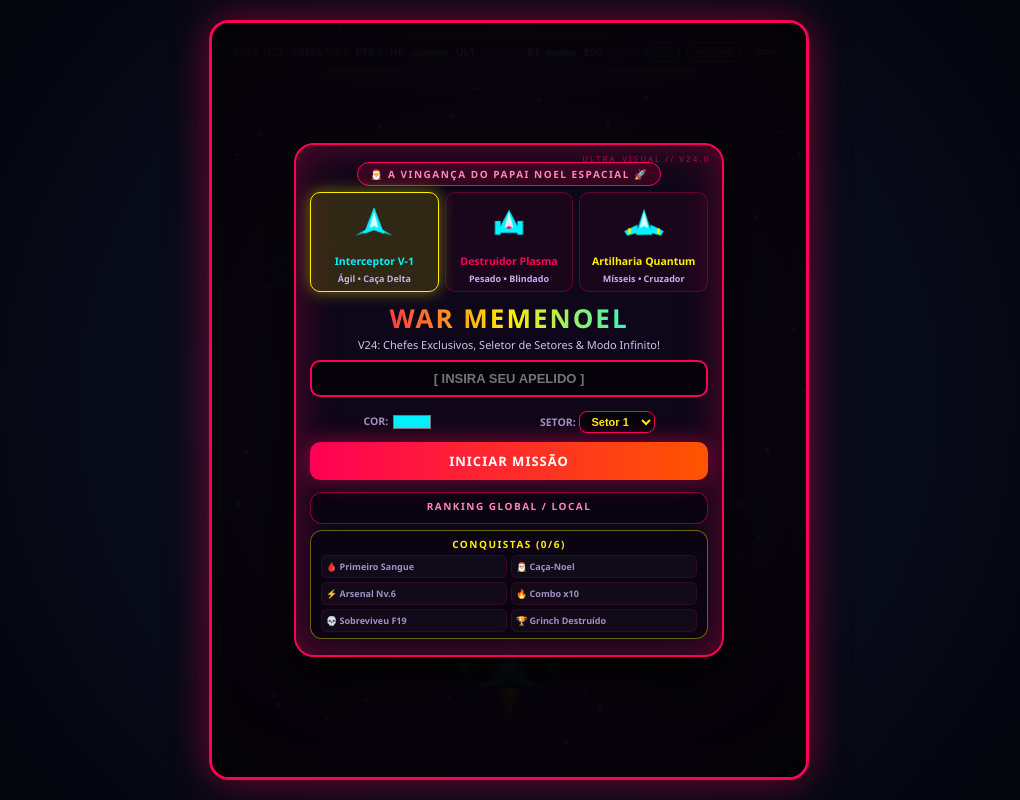
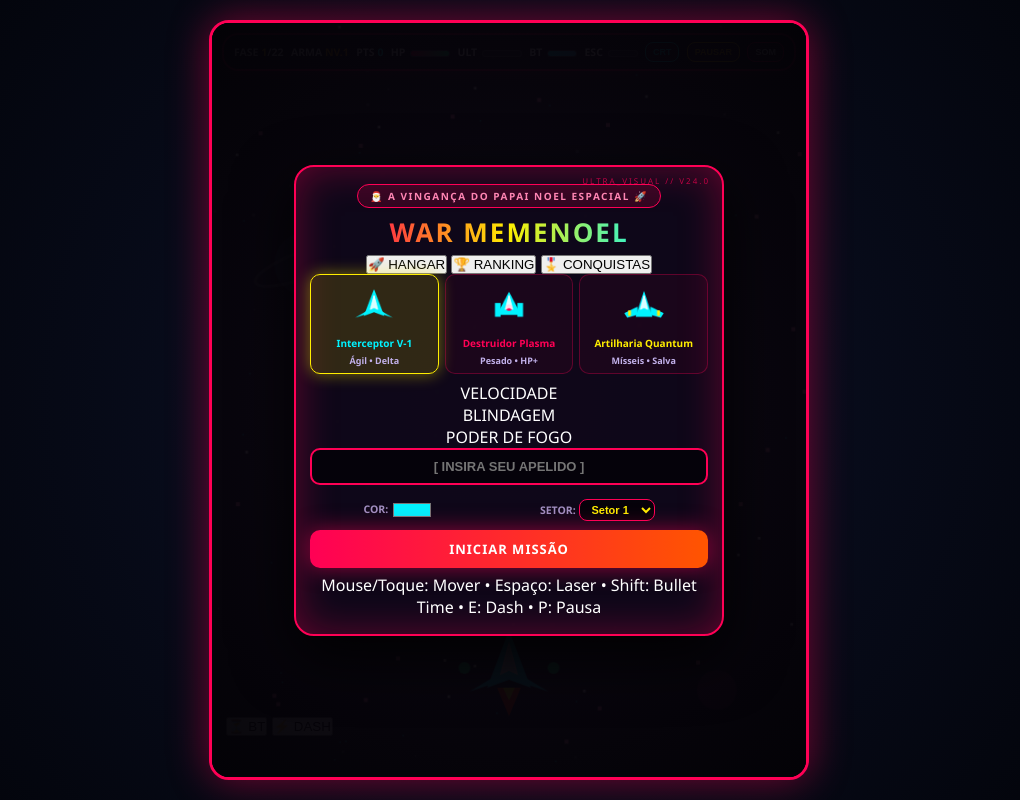
Before and after one commit to WillianBertin/war-memenoel, a plain HTML site: page index.html in a window 1280 px wide. Shown: the whole page, without its empty margins (131-1151 px from the left). Drawn offline with Linux system fonts and the light colour scheme.

Commit message:
Update title and enhance game UI elements

```diff
--- a/index.html
+++ b/index.html
@@ -3,7 +3,7 @@
 <head>
   <meta charset="UTF-8">
   <meta name="viewport" content="width=device-width, initial-scale=1.0, maximum-scale=1.0, user-scalable=no">
-  <title>War Memenoel — Ultra Edition 3D (V24)</title>
+  <title>War Memenoel — Ultra Edition 3D (V25)</title>
   <link rel="stylesheet" href="style.css">
 </head>
 <body>
@@ -16,40 +16,58 @@
       <div>PTS <span id="pts" style="color:#00f3ff;">0</span></div>
       <div>HP <span class="bar-bg"><span id="hp-bar"></span></span></div>
       <div>ULT <span class="bar-bg"><span id="ult-bar"></span></span></div>
-      <div>BT <span class="bar-bg" style="width:32px;"><span id="bt-bar"></span></span></div>
-      <div>ESC <span class="bar-bg" style="width:32px;"><span id="sh-bar"></span></span></div>
+      <div>BT <span class="bar-bg" style="width:30px;"><span id="bt-bar"></span></span></div>
+      <div>ESC <span class="bar-bg" style="width:30px;"><span id="sh-bar"></span></span></div>
       <button id="btn-crt" class="hud-btn" type="button">CRT</button>
       <button id="btn-pause" class="hud-btn" type="button">PAUSAR</button>
       <button id="btn-som" class="hud-btn" type="button">SOM</button>
     </div>
     <div id="toast-conquista">🏆 CONQUISTA DESBLOQUEADA!</div>
     <div id="hud-bot">
+      <div class="bot-left">
+        <button id="btn-bt-mob" class="act-btn" type="button">⏳ BT</button>
+        <button id="btn-dash" class="act-btn" type="button">⚡ DASH</button>
         <div id="combo-tag">COMBO x1</div>
+      </div>
       <button id="btn-ult" type="button" class="hidden">SUPER LASER (ESPACO)</button>
     </div>
 
     <div id="start-screen" class="overlay">
       <div class="card">
         <div class="badge">🎅 A VINGANÇA DO PAPAI NOEL ESPACIAL 🚀</div>
+        <h1>WAR MEMENOEL</h1>
+
+        <div class="menu-tabs">
+          <button class="tab-btn active" type="button" onclick="mudarAba('hangar', this)">🚀 HANGAR</button>
+          <button class="tab-btn" type="button" onclick="mudarAba('ranking', this)">🏆 RANKING</button>
+          <button class="tab-btn" type="button" onclick="mudarAba('conquistas', this)">🎖️ CONQUISTAS</button>
+        </div>
+
+        <div id="tab-hangar" class="tab-panel">
           <div class="ship-select-box">
             <div class="ship-option selected" data-ship="1" onclick="selecionarNave(1)">
               <canvas class="ship-preview" id="prev-1" width="60" height="52"></canvas>
-            <strong style="color:#00f3ff; font-size:10.5px;">Interceptor V-1</strong>
-            <span>Ágil • Caça Delta</span>
+              <strong style="color:#00f3ff; font-size:10px;">Interceptor V-1</strong>
+              <span>Ágil • Delta</span>
             </div>
             <div class="ship-option" data-ship="2" onclick="selecionarNave(2)">
               <canvas class="ship-preview" id="prev-2" width="60" height="52"></canvas>
-            <strong style="color:#ff0055; font-size:10.5px;">Destruidor Plasma</strong>
-            <span>Pesado • Blindado</span>
+              <strong style="color:#ff0055; font-size:10px;">Destruidor Plasma</strong>
+              <span>Pesado • HP+</span>
             </div>
             <div class="ship-option" data-ship="3" onclick="selecionarNave(3)">
               <canvas class="ship-preview" id="prev-3" width="60" height="52"></canvas>
-            <strong style="color:#ffee00; font-size:10.5px;">Artilharia Quantum</strong>
-            <span>Mísseis • Cruzador</span>
+              <strong style="color:#ffee00; font-size:10px;">Artilharia Quantum</strong>
+              <span>Mísseis • Salva</span>
             </div>
           </div>
-        <h1>WAR MEMENOEL</h1>
-        <p class="sub">V24: Chefes Exclusivos, Seletor de Setores & Modo Infinito!</p>
+
+          <div class="ship-stats">
+            <div class="st-row"><span>VELOCIDADE</span><div class="st-bar"><div id="st-vel"></div></div></div>
+            <div class="st-row"><span>BLINDAGEM</span><div class="st-bar"><div id="st-hp"></div></div></div>
+            <div class="st-row"><span>PODER DE FOGO</span><div class="st-bar"><div id="st-dmg"></div></div></div>
+          </div>
+
           <input type="text" id="nome-inicio" placeholder="[ INSIRA SEU APELIDO ]" maxlength="14">
           <div class="hangar-row">
             <span>COR: <input type="color" id="cor-nave" value="#00f3ff"></span>
@@ -57,13 +75,21 @@
           </div>
           <button id="btn-play" type="button" class="btn">INICIAR MISSÃO</button>
           <button id="btn-endless" type="button" class="btn btn-sec hidden">∞ MODO INFINITO</button>
+          <p class="ctrl-hint">Mouse/Toque: Mover • Espaço: Laser • Shift: Bullet Time • E: Dash • P: Pausa</p>
+        </div>
+
+        <div id="tab-ranking" class="tab-panel hidden">
           <div class="rank-box">
             <h4>Ranking Global / Local</h4>
             <div id="rank-inicio"></div>
           </div>
+        </div>
+
+        <div id="tab-conquistas" class="tab-panel hidden">
           <div class="rank-box" style="border-color: rgba(255, 238, 0, 0.4);">
             <h4 style="color: #ffee00;">Conquistas (<span id="conq-count">0</span>/6)</h4>
             <div id="conq-lista" class="conq-grid"></div>
+          </div>
         </div>
       </div>
     </div>
```
Lines whose indentation alone changed are shown as unchanged.
